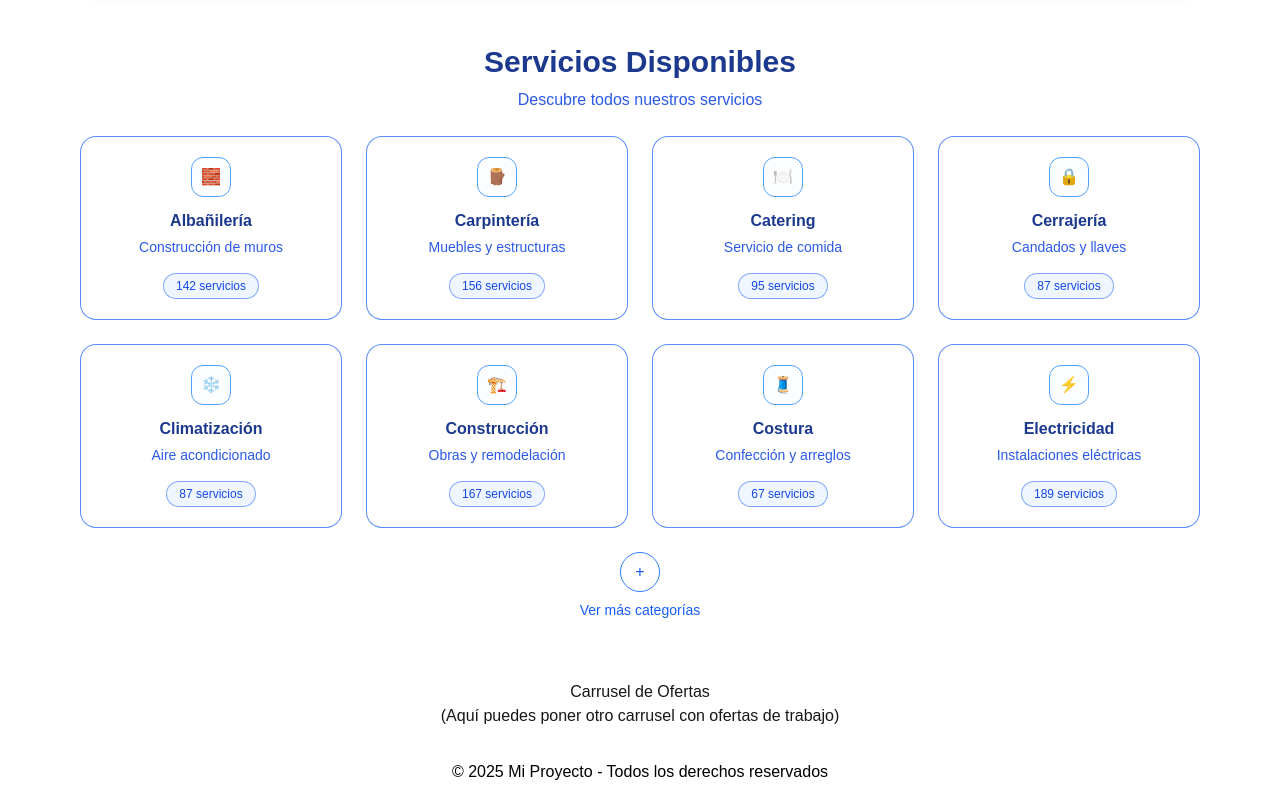
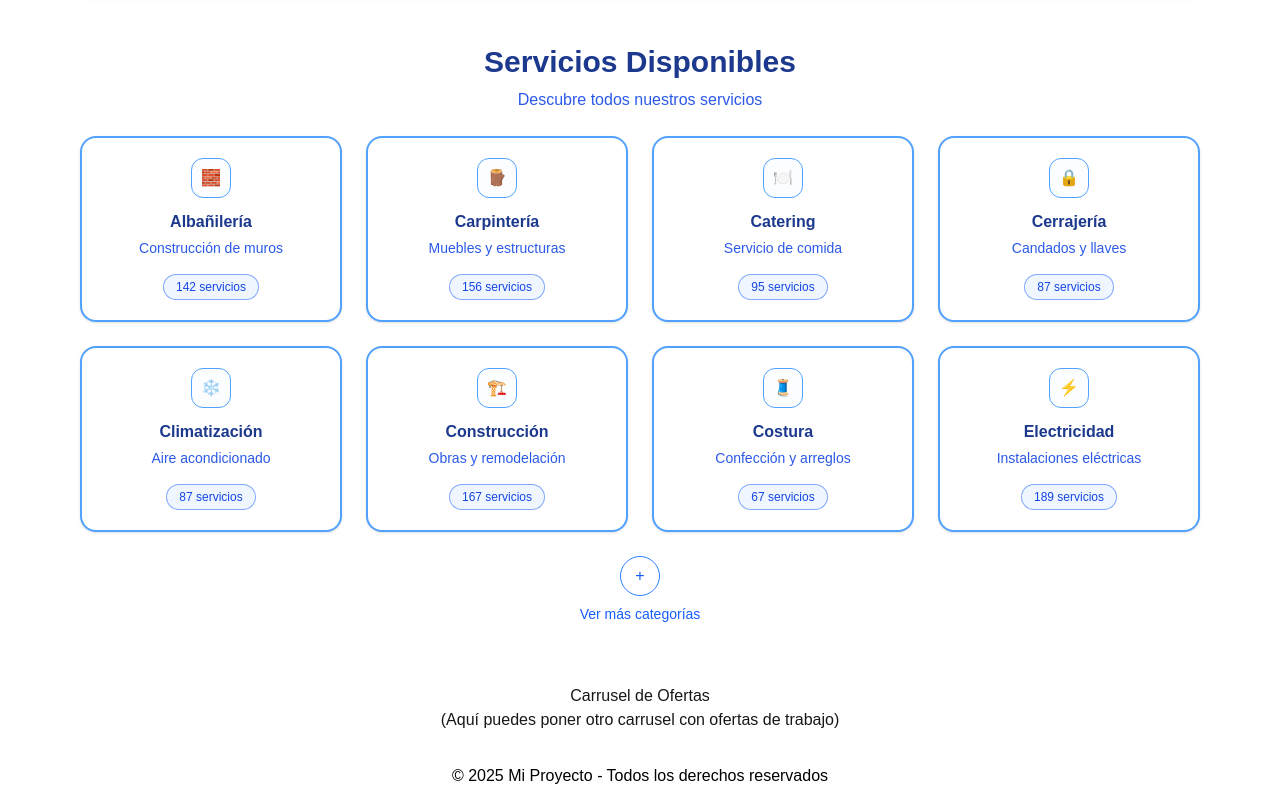
Before and after one commit to robertgt0/alquiler_front, a Next.js app: page / in a window 1280 px wide. Shown: the part 1008-1808 px from the top of the page. Built offline with nearby package versions, Linux system fonts and the light colour scheme.

Commit message:
feat: Remasterizacion de las tarjetas de categorias (Jairo Gael Main Rocabado)

```diff
--- a/src/app/componentes/ListaCategorias/TarjetaCategoria.tsx
+++ b/src/app/componentes/ListaCategorias/TarjetaCategoria.tsx
@@ -31,16 +31,20 @@ export default function TarjetaCategoria({ categoria, onClick }: Props) {
 
   return (
     <article
-      role="button"
-      tabIndex={0}
-      onClick={goMain}
-      onKeyDown={goKey}
-      aria-label={`Abrir categoría ${categoria.titulo}`}
-      className="w-full rounded-2xl border border-blue-600/70 bg-white p-4 md:p-5
-                 transition-all duration-200 hover:-translate-y-0.5 hover:shadow-lg
-                 hover:border-blue-400 focus-visible:outline-none
-                 focus-visible:ring-2 focus-visible:ring-blue-500"
+          role="button"
+          tabIndex={0}
+          onClick={goMain}
+          onKeyDown={goKey}
+          aria-label={`Abrir categoría ${categoria.titulo}`}
+          className="w-full rounded-2xl border-2 border-blue-400 bg-white p-4 md:p-5
+                    shadow-sm hover:shadow-xl hover:border-blue-500
+                    transition-all duration-300 ease-in-out
+                    hover:-translate-y-1
+                    focus-visible:outline-none focus-visible:ring-2 focus-visible:ring-blue-500
+                    hover:shadow-blue-300/50 focus-visible:shadow-blue-400/60"
     >
+
+
       {/* Ícono */}
       <div className="flex justify-center mb-3">
         <div className="flex h-10 w-10 items-center justify-center rounded-xl border border-blue-400 bg-blue-50/20">
```
Also changed, not shown: src/app/globals.css (line endings or trailing spaces).
